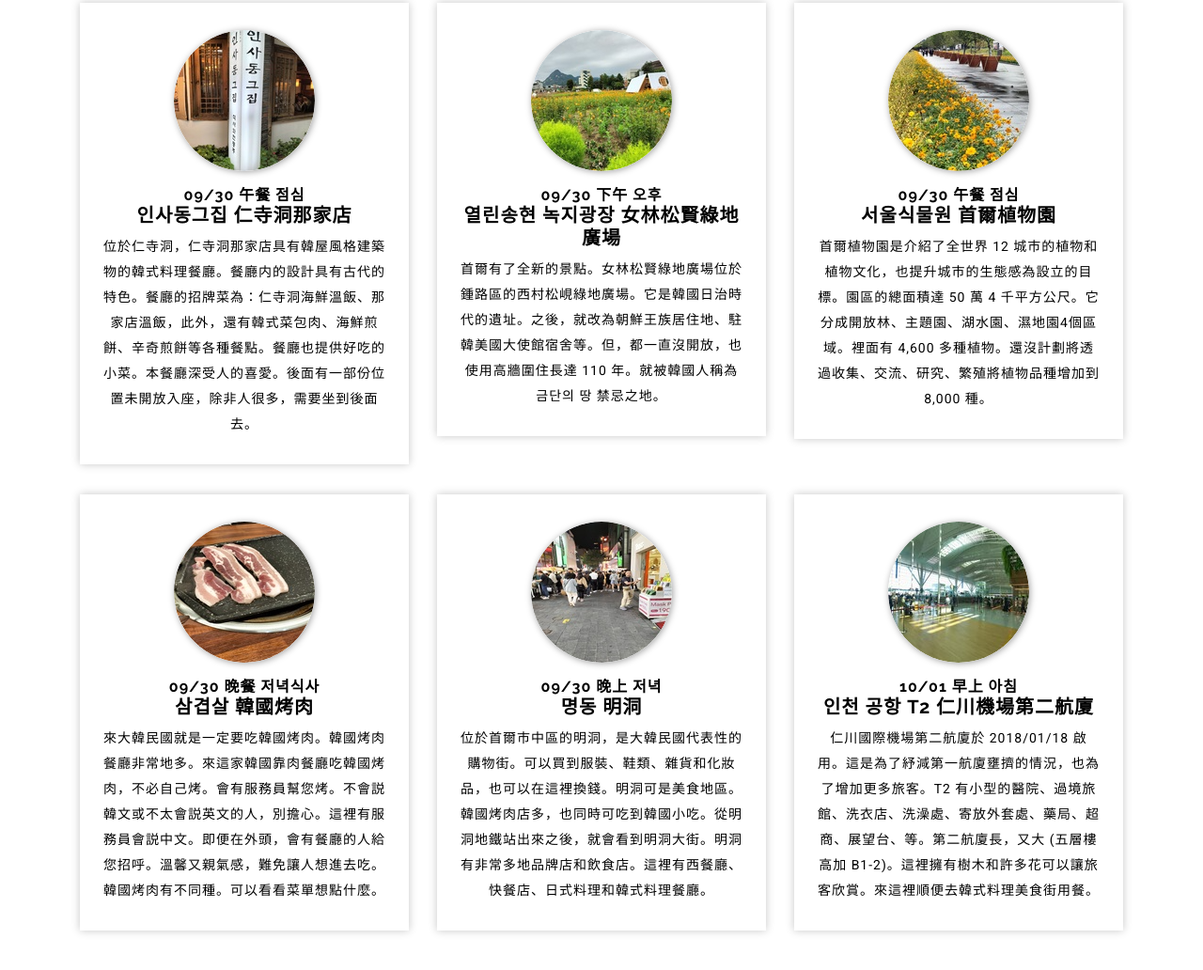
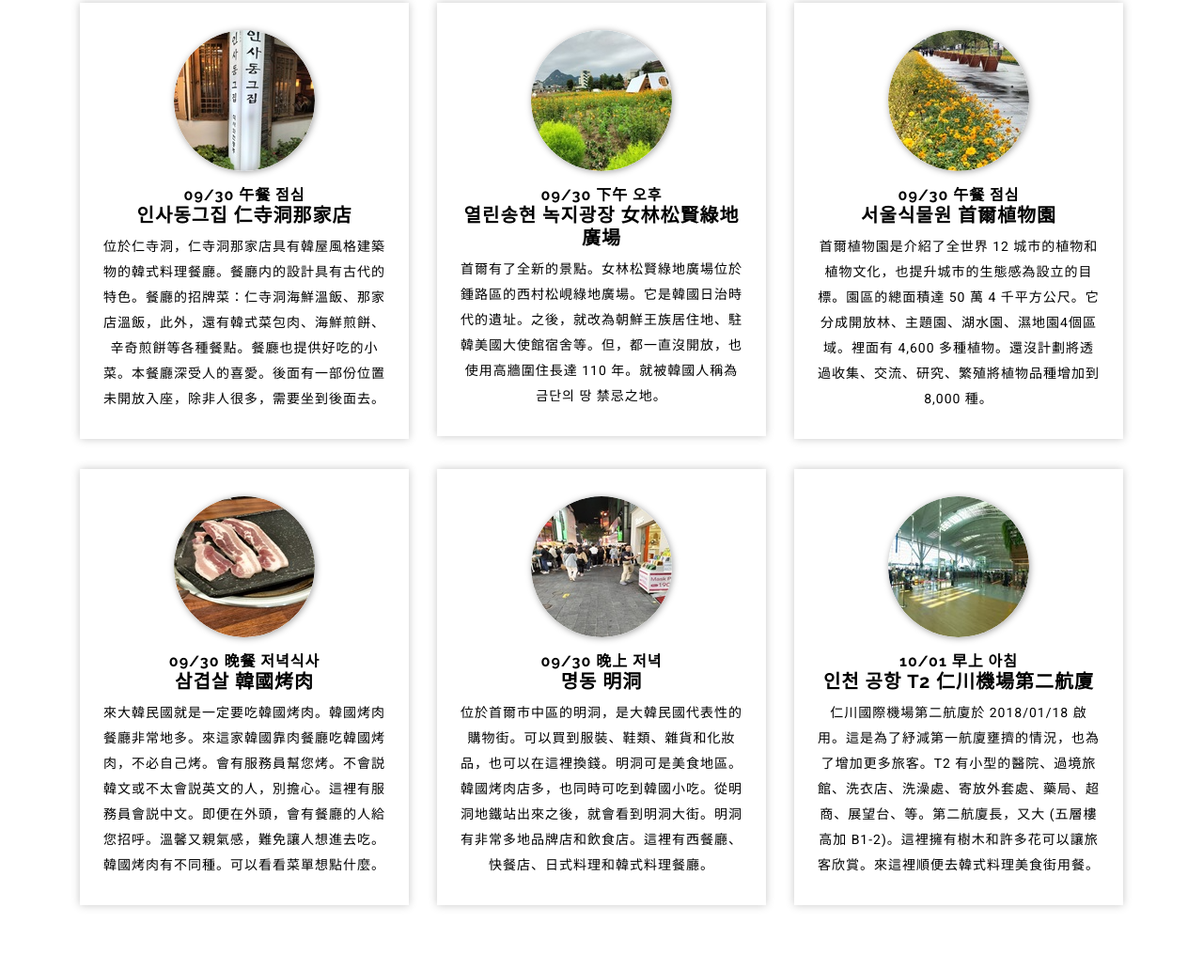
Before and after one commit to seoul2023tour/seoul2023tour, a plain HTML site: page index.html in a window 1280 px wide. Shown: the part 3348-4380 px from the top of the page at 94% size. Drawn offline with nearby package versions, Linux system fonts and the light colour scheme.

Commit message:
Add files via upload

```diff
--- a/index.html
+++ b/index.html
@@ -313,7 +313,7 @@ body {
             <img src="images/restaurant.png" alt="news image" class="img-fluid">
             <div class="ser-text-wthree mt-3">
               <h6><strong>09/30 午餐 점심</h6><P><h5>인사동그집 仁寺洞那家店</strong></h5>
-              <p class="mt-2"><font color="black">位於仁寺洞，仁寺洞那家店具有韓屋風格建築物的韓式料理餐廳。餐廳内的設計具有古代的特色。餐廳的招牌菜為：仁寺洞海鮮溫飯、那家店溫飯，此外，還有韓式菜包肉、海鮮煎餅、辛奇煎餅等各種餐點。餐廳也提供好吃的小菜。本餐廳深受人的喜愛。後面有一部份位置未開放入座，除非人很多，需要坐到後面去。</font></p>
+              <p class="mt-2"><font color="black">位於仁寺洞，仁寺洞那家店具有韓屋風格建築物的韓式料理餐廳。餐廳内的設計具有古代的特色。餐廳的招牌菜：仁寺洞海鮮溫飯、那家店溫飯，此外，還有韓式菜包肉、海鮮煎餅、辛奇煎餅等各種餐點。餐廳也提供好吃的小菜。本餐廳深受人的喜愛。後面有一部份位置未開放入座，除非人很多，需要坐到後面去。</font></p>
             </div>
           </div>
         </div>
```
